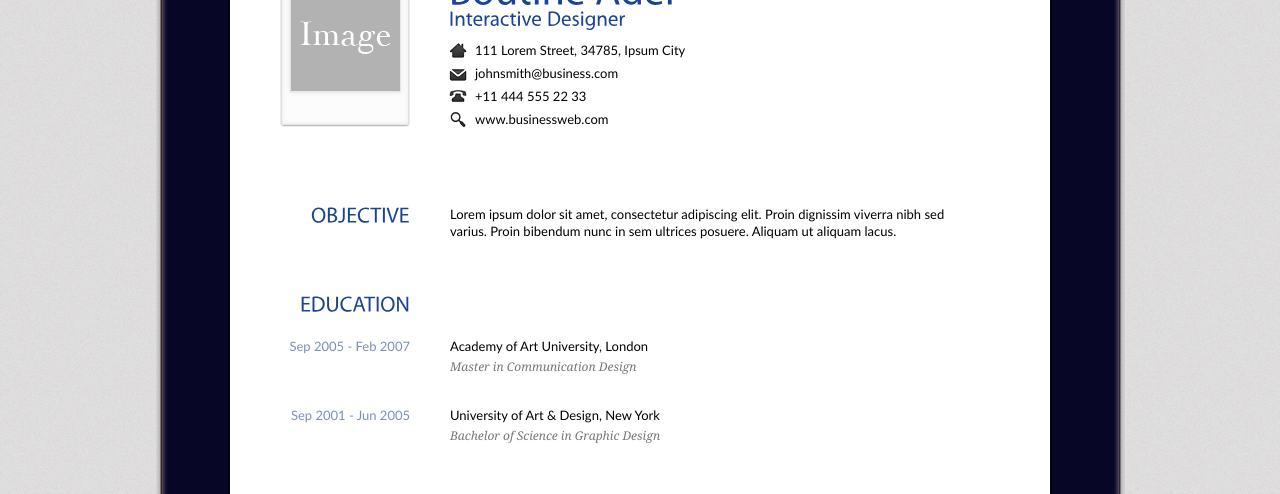
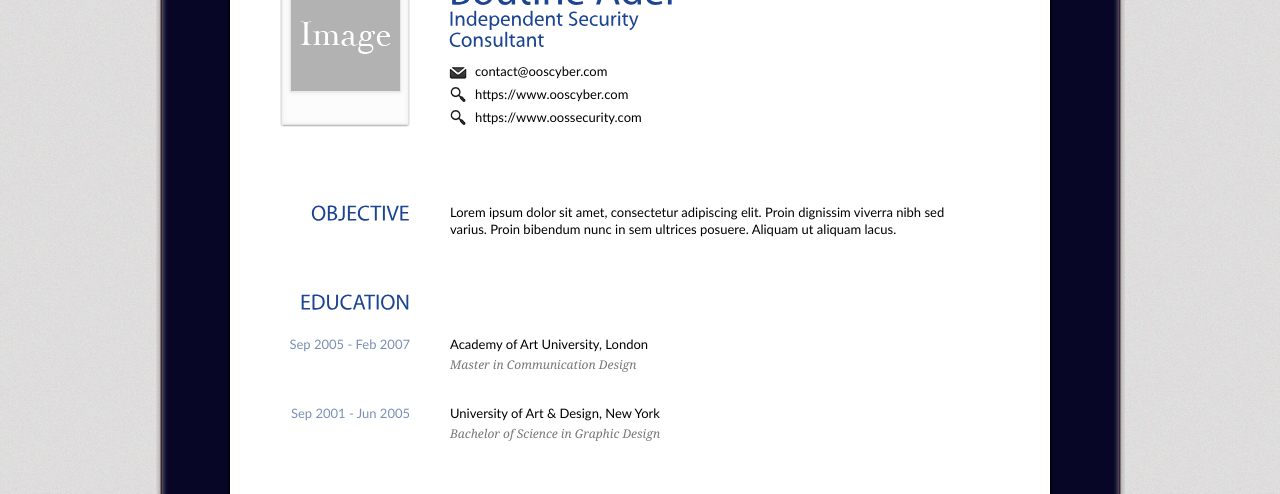
Before and after one commit to 0x4f4f53/engineering.academia.edu, a plain HTML site: page index.html in a window 1280 px wide. Shown: the part 305-799 px from the top of the page. Drawn offline with Linux system fonts and the light colour scheme.

Commit message:
Update index.html

```diff
--- a/index.html
+++ b/index.html
@@ -38,12 +38,11 @@
           <!-- Begin Personal Information -->
           <div class="self">
             <h1 class="name">Boutine Adel <br />
-              <span>Interactive Designer</span></h1>
+              <span>Independent Security Consultant</span></h1>
             <ul>
-              <li class="ad">111 Lorem Street, 34785, Ipsum City</li>
-              <li class="mail">johnsmith@business.com</li>
-              <li class="tel">+11 444 555 22 33</li>
-              <li class="web">www.businessweb.com</li>
+              <li class="mail">contact@ooscyber.com</li>
+              <li class="web">https://www.ooscyber.com</li>
+	      <li class="web">https://www.oossecurity.com</li>
             </ul>
           </div>
           <!-- End Personal Information -->
```
